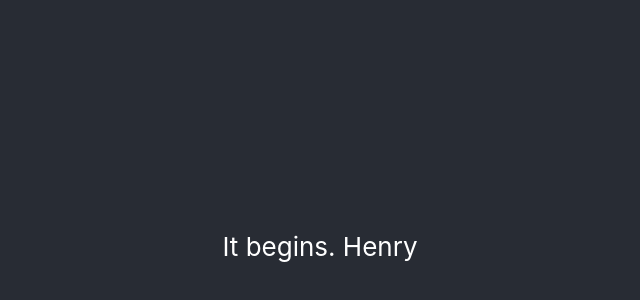
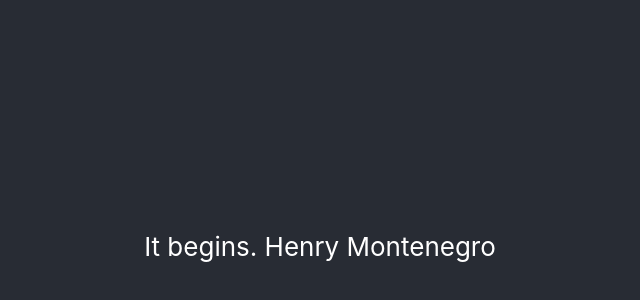
Before and after one commit to Kishidle/Tokiicorp-Website, a React (Create React App) app: page / in a window 1280 px wide. Shown: the part 154-454 px from the top of the page, without its empty margins (320-960 px from the left). Built offline with nearby package versions, Linux system fonts and the light colour scheme.

Commit message:
added Montenegro :D

```diff
--- a/src/App.js
+++ b/src/App.js
@@ -7,7 +7,7 @@ function App() {
       <header className="App-header">
 
         <p>
-          It begins. Henry
+          It begins. Henry Montenegro
         </p>
 
       </header>
```
